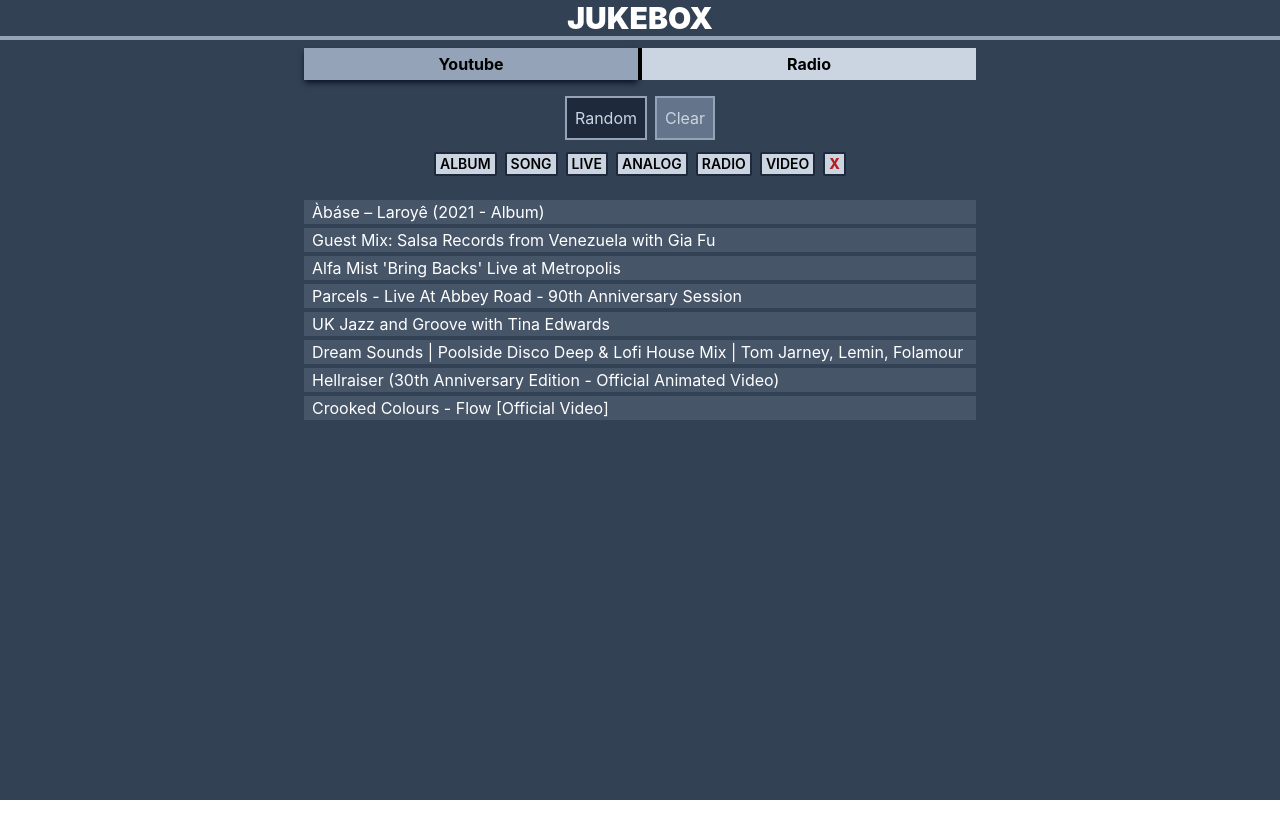
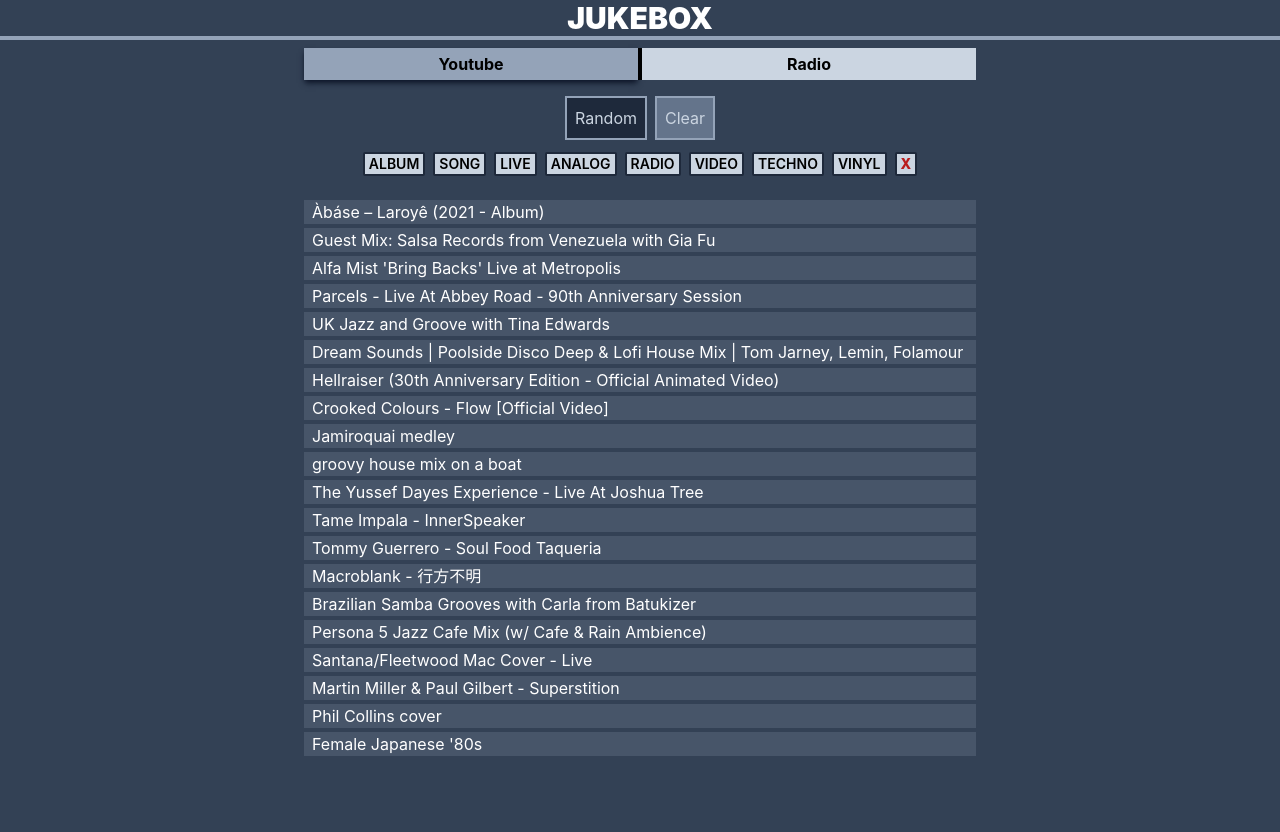
Before and after one commit to leog91/leog, a Next.js app: page /jukebox in a window 1280 px wide. Before the commit the page ends 800 px from the top, so only its background shows below. Built offline with nearby package versions, Linux system fonts and the light colour scheme.

Commit message:
jukebox > playlist updated, selected song style

```diff
--- a/pages/jukebox.js
+++ b/pages/jukebox.js
@@ -1,4 +1,4 @@
-import React, { useState } from "react";
+import React, { useState, useRef } from "react";
 import { createPortal } from "react-dom"; //???update
 
 const T = {
@@ -8,6 +8,8 @@
   ANALOG: "ANALOG",
   RADIO: "RADIO",
   VIDEO: "VIDEO",
+  TECHNO: "TECHNO",
+  VINYL: "VINYL",
 };
 
 // "https://www.youtube-nocookie.com/embed/"
@@ -21,7 +23,7 @@
   {
     src: "KGPhGui0U-g",
     title: "Guest Mix: Salsa Records from Venezuela with Gia Fu",
-    tags: [T.ALBUM, T.ANALOG],
+    tags: [T.VINYL],
   },
   {
     src: "15Nqbic6HZs",
@@ -37,7 +39,7 @@
   {
     src: "ePZuJl06AuU",
     title: "UK Jazz and Groove with Tina Edwards",
-    tags: [T.ANALOG],
+    tags: [T.VINYL],
   },
 
   {
@@ -49,12 +51,80 @@
   {
     src: "zw79RVnlCb0",
     title: "Hellraiser (30th Anniversary Edition - Official Animated Video)",
-    tags: [T.VIDEO],
+    tags: [T.VIDEO, T.SONG],
   },
   {
     src: "DgkgGbJwRyo",
     title: "Crooked Colours - Flow [Official Video]",
-    tags: [T.VIDEO],
+    tags: [T.VIDEO, T.SONG],
+  },
+
+  {
+    src: "Koq_6Z_oRBc",
+    title: "Jamiroquai medley",
+    tags: [T.ALBUM],
+  },
+  {
+    src: "qgUhkbMNkkw",
+    title: "groovy house mix on a boat",
+    tags: [T.TECHNO],
+  },
+  {
+    src: "Yy4pcKn0Y_k",
+    title: "The Yussef Dayes Experience - Live At Joshua Tree",
+    tags: [T.LIVE, T.ALBUM],
+  },
+
+  {
+    src: "d33C8IE7WnQ",
+    title: "Tame Impala - InnerSpeaker",
+    tags: [T.LIVE, T.ALBUM],
+  },
+  {
+    src: "YSykw8vOJ-Y",
+    title: "Tommy Guerrero - Soul Food Taqueria ",
+    tags: [T.ALBUM],
+  },
+  {
+    src: "VyJXkKWsxko",
+    title: "Macroblank - 行方不明 ",
+    tags: [T.ALBUM],
+  },
+
+  {
+    src: "F8M3UKx7WkQ",
+    title: "Brazilian Samba Grooves with Carla from Batukizer",
+    tags: [T.VINYL],
+  },
+
+  {
+    src: "MF8RFD7tk48",
+    title: "Persona 5 Jazz Cafe Mix (w/ Cafe & Rain Ambience)",
+    tags: [T.ALBUM],
+  },
+
+  {
+    src: "5QEs2kBZwBg",
+    title: "Santana/Fleetwood Mac Cover - Live",
+    tags: [T.LIVE],
+  },
+
+  {
+    src: "HXRh-7BJD2E",
+    title: "Martin Miller & Paul Gilbert - Superstition",
+    tags: [T.LIVE],
+  },
+
+  {
+    src: "LtUKEfpNTNI",
+    title: "Phil Collins cover",
+    tags: [T.LIVE],
+  },
+
+  {
+    src: "jOUtIdXVySA",
+    title: "Female Japanese '80s",
+    tags: [T.VINYL],
   },
 
   ,
@@ -150,6 +220,8 @@
   const [selected, setSelected] = useState(null);
   const [currentFilter, setCurrentFilter] = useState([]);
 
+  const playerRef = useRef(null);
+
   const handleRandom = () => {
     // const random = Math.floor(Math.random() * musicList.length);
 
@@ -230,8 +302,15 @@
       <div className="my-4 w-full">
         {filteredList().map((m) => (
           <div
-            onClick={() => setSelected(m)}
-            className="my-1 flex cursor-pointer justify-between bg-slate-600  "
+            onClick={() => {
+              setSelected(m);
+              playerRef.current.scrollIntoView();
+            }}
+            className={`my-1 flex cursor-pointer justify-between bg-slate-600 ${
+              selected && m.src === selected.src
+                ? "bg-slate-400 font-semibold text-black"
+                : ""
+            } `}
             key={m.src}
           >
             {" "}
@@ -247,8 +326,8 @@
           </div>
         ))}
       </div>
-      {selected && (
-        <div className=" mb-4  w-full">
+      <div ref={playerRef} className=" mb-4 w-full ">
+        {selected && (
           <iframe
             className=" h-56 w-full sm:h-80"
             // src={`https://www.youtube.com/embed/${selected.src}`}
@@ -256,8 +335,8 @@
             allowFullScreen
             frameBorder="0"
           ></iframe>
-        </div>
-      )}
+        )}
+      </div>
     </>
   );
 };
@@ -272,7 +351,7 @@
           JUKEBOX
         </p>
 
-        <div className=" mb-10 flex w-screen max-w-2xl flex-col items-center">
+        <div className="  mb-10 flex w-screen max-w-2xl flex-col items-center ">
           <div className="mb-2 flex w-full justify-evenly text-center">
             <button
               onClick={() => setYoutube(!youtube)}
```
